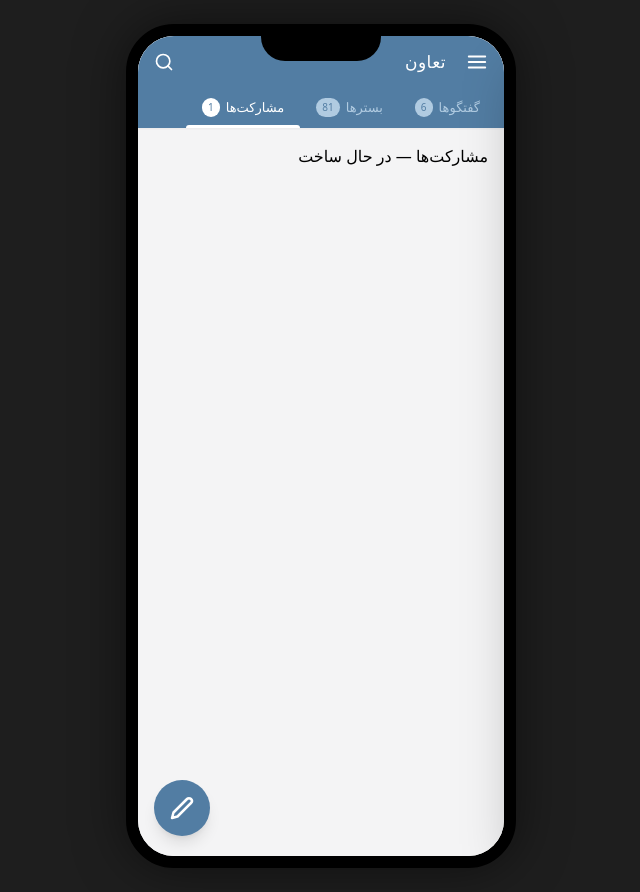
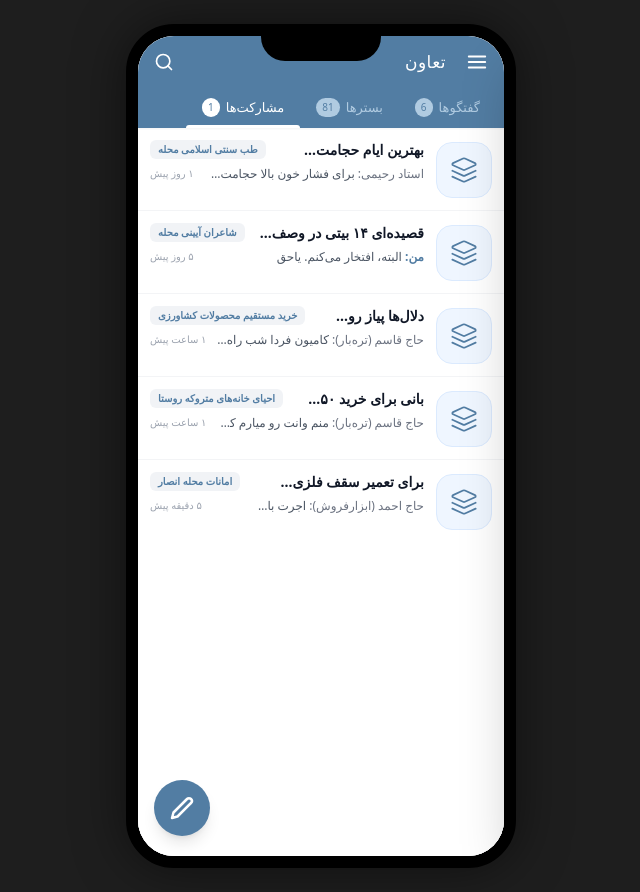
Before and after one commit to Hebrahimzadeh/tMessenger, a Next.js app: page /comments in a window 1280 px wide. Shown: the whole page, without its empty margins (319-959 px from the left). Built offline with nearby package versions, Linux system fonts and the light colour scheme.

Commit message:
feat: port global comments feed with deep-linking into platforms

```diff
--- a/app/(tabs)/comments/page.tsx
+++ b/app/(tabs)/comments/page.tsx
@@ -1,3 +1,5 @@
+import { GlobalComments } from '@/components/comments/GlobalComments';
+
 export default function CommentsPage() {
-  return <div className="p-4">مشارکت‌ها — در حال ساخت</div>;
+  return <GlobalComments />;
 }
--- /dev/null
+++ b/components/comments/GlobalComments.tsx
@@ -0,0 +1,141 @@
+'use client';
+
+import { useRouter } from 'next/navigation';
+import { Layers } from '@/components/icons';
+import { usePlatforms } from '@/hooks/usePlatforms';
+import { CURRENT_USER } from '@/lib/data/seed';
+
+interface Interaction {
+  id: string;
+  cardId: number | null;
+  platformId: number;
+  platformName: string;
+  cardDesc: string;
+  text: string;
+  sender: string;
+  isSystem?: boolean;
+  time: string | null;
+  isDraftBadge: boolean;
+  badgeText: string | null;
+}
+
+export function GlobalComments() {
+  const router = useRouter();
+  const { platforms, drafts } = usePlatforms();
+
+  const allInteractions: Interaction[] = [];
+
+  platforms.forEach((p) => {
+    p.cards.forEach((c) => {
+      const isMyCard = c.author === CURRENT_USER.name;
+      const myComments = c.comments.filter((com) => com.sender === CURRENT_USER.name);
+      if ((isMyCard || myComments.length > 0) && c.comments.length > 0) {
+        const lastCom = c.comments[c.comments.length - 1];
+        let badgeText: string | null = null;
+        if (c.status && p.actionLabel) {
+          badgeText = p.actionLabel;
+        } else if (c.status) {
+          badgeText = c.status === 'pending' ? 'درخواست جدید' : 'واگذار شده';
+        }
+        allInteractions.push({
+          id: c.id + '_' + lastCom.id,
+          cardId: c.id,
+          platformId: p.id,
+          platformName: p.name,
+          cardDesc: c.desc,
+          text: lastCom.text,
+          sender: lastCom.sender || '',
+          isSystem: lastCom.isSystem,
+          time: lastCom.time || null,
+          badgeText,
+          isDraftBadge: false,
+        });
+      }
+    });
+  });
+
+  drafts.forEach((draft) => {
+    const platform = platforms.find((p) => p.id === draft.platformId);
+    if (platform) {
+      allInteractions.push({
+        id: 'draft_' + draft.id,
+        cardId: null,
+        platformId: platform.id,
+        platformName: platform.name,
+        cardDesc: draft.title || 'بدون عنوان',
+        text: draft.desc || 'بدون توضیحات',
+        sender: CURRENT_USER.name,
+        isSystem: false,
+        time: null,
+        isDraftBadge: true,
+        badgeText: null,
+      });
+    }
+  });
+
+  allInteractions.sort((a, b) => b.id.localeCompare(a.id));
+
+  const handleInteractionClick = (interaction: Interaction) => {
+    if (interaction.isDraftBadge) {
+      router.push(`/platforms/${interaction.platformId}?draft=1`);
+    } else {
+      router.push(`/platforms/${interaction.platformId}?card=${interaction.cardId}&from=comments`);
+    }
+  };
+
+  return (
+    <div className="flex flex-col h-full bg-[#f4f4f5]">
+      <div className="flex-1 overflow-y-auto divide-y divide-gray-100 bg-white">
+        {allInteractions.length === 0 ? (
+          <div className="p-8 text-center text-gray-400 text-[13px]">موردی یافت نشد.</div>
+        ) : (
+          allInteractions.map((interaction) => (
+            <div
+              key={interaction.id}
+              className="flex items-start gap-3 px-3 py-3 hover:bg-gray-50 cursor-pointer transition"
+              onClick={() => handleInteractionClick(interaction)}
+            >
+              <div className="w-14 h-14 bg-blue-50 text-[#527DA3] rounded-2xl flex items-center justify-center shrink-0 border border-blue-100 mt-0.5">
+                <Layers size={28} strokeWidth={1.5} />
+              </div>
+              <div className="flex-1 min-w-0">
+                <div className="flex justify-between items-start mb-1.5 gap-2">
+                  <h3 className="font-bold text-[14px] text-gray-900 line-clamp-1 leading-snug">{interaction.cardDesc}</h3>
+                  <div className="flex items-center gap-1.5 shrink-0">
+                    <span className="text-[10px] text-[#527DA3] bg-[#748EA5]/10 px-2 py-0.5 rounded-md whitespace-nowrap font-bold">
+                      {interaction.platformName}
+                    </span>
+                  </div>
+                </div>
+                <div className="flex justify-between items-center gap-2">
+                  <p className="text-[12px] text-gray-600 line-clamp-1">
+                    {interaction.sender === CURRENT_USER.name ? (
+                      <span className="text-[#527DA3] font-bold">من: </span>
+                    ) : interaction.isSystem ? null : (
+                      <span className="text-gray-500 font-medium">{interaction.sender}: </span>
+                    )}
+                    {interaction.text.replace(/سیستم:\s*/, '')}
+                  </p>
+                  <div className="flex items-center gap-1.5 shrink-0">
+                    {interaction.isDraftBadge ? (
+                      <span className="text-[10px] font-bold text-[#527DA3] bg-blue-50 px-2 py-0.5 rounded-md whitespace-nowrap shadow-sm border border-blue-100">
+                        [ پیش‌نویس ]
+                      </span>
+                    ) : (
+                      <span className="text-[10px] text-gray-400 whitespace-nowrap">{interaction.time}</span>
+                    )}
+                    {interaction.badgeText && (
+                      <span className="text-[10px] font-bold text-amber-700 bg-amber-100 px-2 py-0.5 rounded-md whitespace-nowrap shadow-sm">
+                        {interaction.badgeText}
+                      </span>
+                    )}
+                  </div>
+                </div>
+              </div>
+            </div>
+          ))
+        )}
+      </div>
+    </div>
+  );
+}
```
